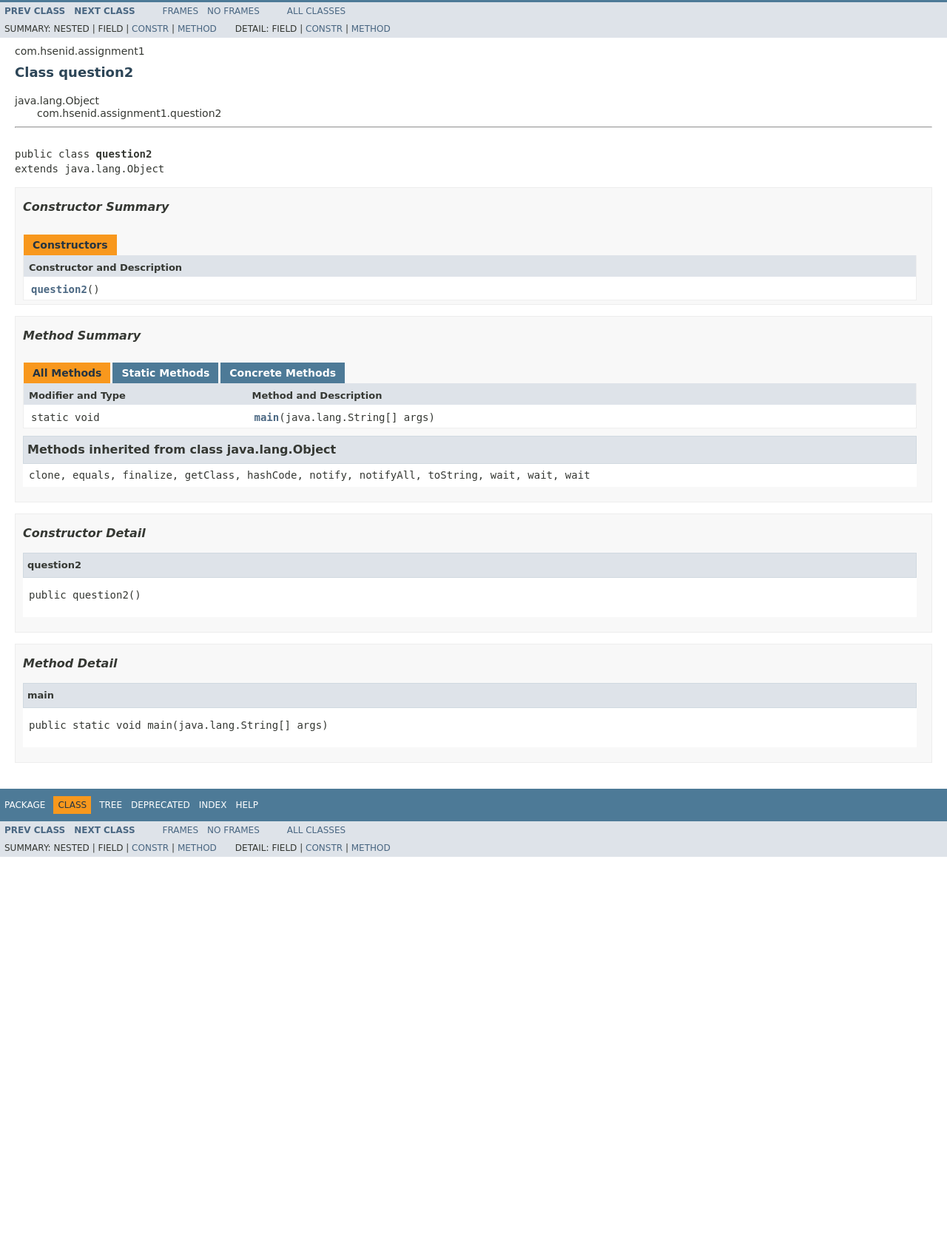
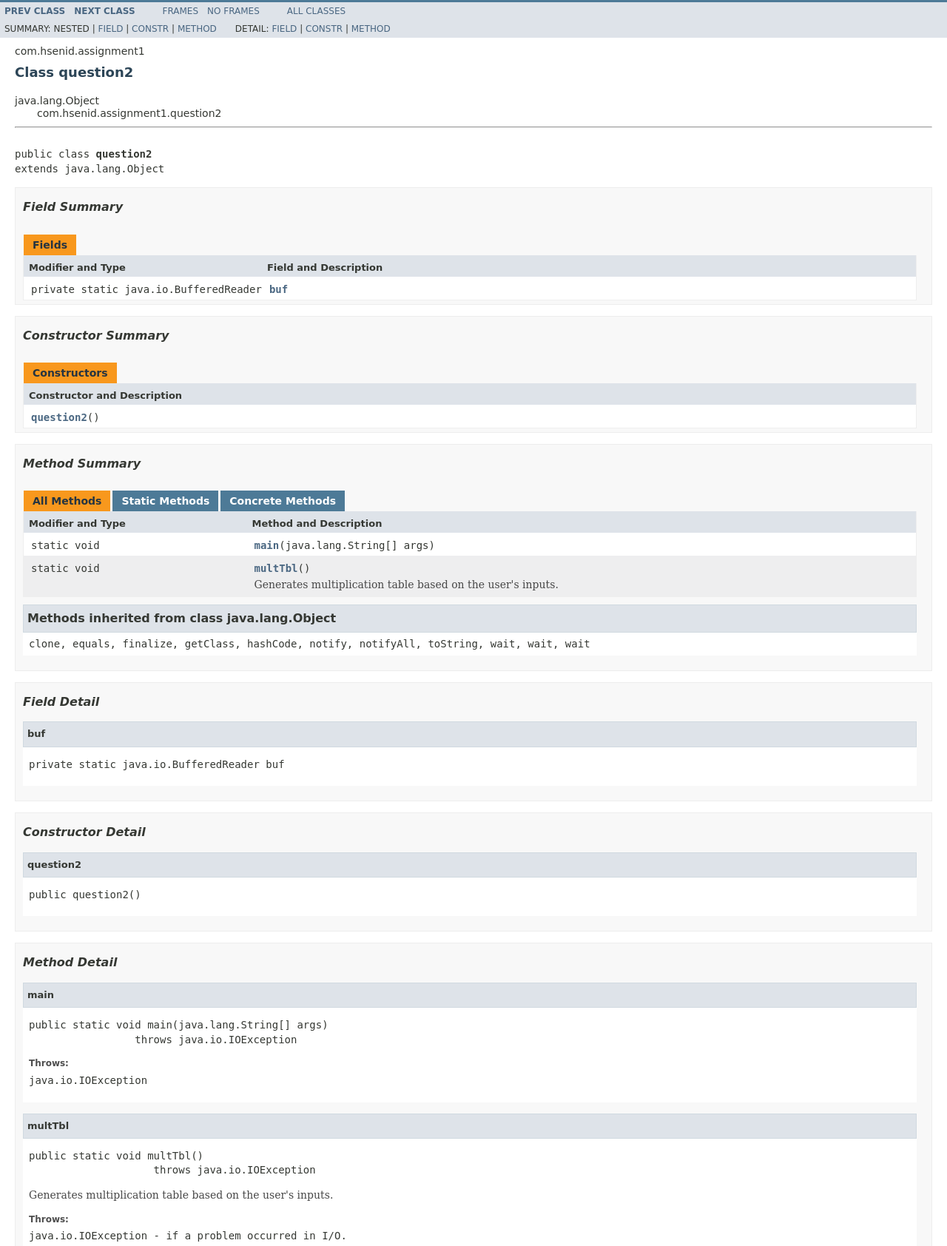
Before and after one commit to 0004072/assignment1, a plain HTML site: page docs/com/hsenid/assignment1/question2.html in a window 1280 px wide. Shown: the part 41-1725 px from the top of the page at 74% size. Before the commit the page ends 1199 px from the top, so only its background shows below. Drawn offline with Linux system fonts and the light colour scheme; a web font is replaced by a local one.

Commit message:
Documentation is updated!

```diff
--- a/docs/com/hsenid/assignment1/question2.html
+++ b/docs/com/hsenid/assignment1/question2.html
@@ -2,7 +2,7 @@
 <!-- NewPage -->
 <html lang="en">
 <head>
-<!-- Generated by javadoc (1.8.0_101) on Fri Sep 30 10:36:23 IST 2016 -->
+<!-- Generated by javadoc (1.8.0_101) on Fri Sep 30 13:09:39 IST 2016 -->
 <title>question2</title>
 <meta name="date" content="2016-09-30">
 <link rel="stylesheet" type="text/css" href="../../../stylesheet.css" title="Style">
@@ -18,7 +18,7 @@
     catch(err) {
     }
 //-->
-var methods = {"i0":9};
+var methods = {"i0":9,"i1":9};
 var tabs = {65535:["t0","All Methods"],1:["t1","Static Methods"],8:["t4","Concrete Methods"]};
 var altColor = "altColor";
 var rowColor = "rowColor";
@@ -73,13 +73,13 @@ var activeTableTab = "activeTableTab";
 <ul class="subNavList">
 <li>Summary:&nbsp;</li>
 <li>Nested&nbsp;|&nbsp;</li>
-<li>Field&nbsp;|&nbsp;</li>
+<li><a href="#field.summary">Field</a>&nbsp;|&nbsp;</li>
 <li><a href="#constructor.summary">Constr</a>&nbsp;|&nbsp;</li>
 <li><a href="#method.summary">Method</a></li>
 </ul>
 <ul class="subNavList">
 <li>Detail:&nbsp;</li>
-<li>Field&nbsp;|&nbsp;</li>
+<li><a href="#field.detail">Field</a>&nbsp;|&nbsp;</li>
 <li><a href="#constructor.detail">Constr</a>&nbsp;|&nbsp;</li>
 <li><a href="#method.detail">Method</a></li>
 </ul>
@@ -115,6 +115,25 @@ extends java.lang.Object</pre>
 <div class="summary">
 <ul class="blockList">
 <li class="blockList">
+<!-- =========== FIELD SUMMARY =========== -->
+<ul class="blockList">
+<li class="blockList"><a name="field.summary">
+<!--   -->
+</a>
+<h3>Field Summary</h3>
+<table class="memberSummary" border="0" cellpadding="3" cellspacing="0" summary="Field Summary table, listing fields, and an explanation">
+<caption><span>Fields</span><span class="tabEnd">&nbsp;</span></caption>
+<tr>
+<th class="colFirst" scope="col">Modifier and Type</th>
+<th class="colLast" scope="col">Field and Description</th>
+</tr>
+<tr class="altColor">
+<td class="colFirst"><code>private static java.io.BufferedReader</code></td>
+<td class="colLast"><code><span class="memberNameLink"><a href="../../../com/hsenid/assignment1/question2.html#buf">buf</a></span></code>&nbsp;</td>
+</tr>
+</table>
+</li>
+</ul>
 <!-- ======== CONSTRUCTOR SUMMARY ======== -->
 <ul class="blockList">
 <li class="blockList"><a name="constructor.summary">
@@ -148,6 +167,12 @@ extends java.lang.Object</pre>
 <td class="colFirst"><code>static void</code></td>
 <td class="colLast"><code><span class="memberNameLink"><a href="../../../com/hsenid/assignment1/question2.html#main-java.lang.String:A-">main</a></span>(java.lang.String[]&nbsp;args)</code>&nbsp;</td>
 </tr>
+<tr id="i1" class="rowColor">
+<td class="colFirst"><code>static void</code></td>
+<td class="colLast"><code><span class="memberNameLink"><a href="../../../com/hsenid/assignment1/question2.html#multTbl--">multTbl</a></span>()</code>
+<div class="block">Generates multiplication table based on the user's inputs.</div>
+</td>
+</tr>
 </table>
 <ul class="blockList">
 <li class="blockList"><a name="methods.inherited.from.class.java.lang.Object">
@@ -164,6 +189,23 @@ extends java.lang.Object</pre>
 <div class="details">
 <ul class="blockList">
 <li class="blockList">
+<!-- ============ FIELD DETAIL =========== -->
+<ul class="blockList">
+<li class="blockList"><a name="field.detail">
+<!--   -->
+</a>
+<h3>Field Detail</h3>
+<a name="buf">
+<!--   -->
+</a>
+<ul class="blockListLast">
+<li class="blockList">
+<h4>buf</h4>
+<pre>private static&nbsp;java.io.BufferedReader buf</pre>
+</li>
+</ul>
+</li>
+</ul>
 <!-- ========= CONSTRUCTOR DETAIL ======== -->
 <ul class="blockList">
 <li class="blockList"><a name="constructor.detail">
@@ -190,10 +232,30 @@ extends java.lang.Object</pre>
 <a name="main-java.lang.String:A-">
 <!--   -->
 </a>
+<ul class="blockList">
+<li class="blockList">
+<h4>main</h4>
+<pre>public static&nbsp;void&nbsp;main(java.lang.String[]&nbsp;args)
+                 throws java.io.IOException</pre>
+<dl>
+<dt><span class="throwsLabel">Throws:</span></dt>
+<dd><code>java.io.IOException</code></dd>
+</dl>
+</li>
+</ul>
+<a name="multTbl--">
+<!--   -->
+</a>
 <ul class="blockListLast">
 <li class="blockList">
-<h4>main</h4>
-<pre>public static&nbsp;void&nbsp;main(java.lang.String[]&nbsp;args)</pre>
+<h4>multTbl</h4>
+<pre>public static&nbsp;void&nbsp;multTbl()
+                    throws java.io.IOException</pre>
+<div class="block">Generates multiplication table based on the user's inputs.</div>
+<dl>
+<dt><span class="throwsLabel">Throws:</span></dt>
+<dd><code>java.io.IOException</code> - if a problem occurred in I/O.</dd>
+</dl>
 </li>
 </ul>
 </li>
@@ -248,13 +310,13 @@ extends java.lang.Object</pre>
 <ul class="subNavList">
 <li>Summary:&nbsp;</li>
 <li>Nested&nbsp;|&nbsp;</li>
-<li>Field&nbsp;|&nbsp;</li>
+<li><a href="#field.summary">Field</a>&nbsp;|&nbsp;</li>
 <li><a href="#constructor.summary">Constr</a>&nbsp;|&nbsp;</li>
 <li><a href="#method.summary">Method</a></li>
 </ul>
 <ul class="subNavList">
 <li>Detail:&nbsp;</li>
-<li>Field&nbsp;|&nbsp;</li>
+<li><a href="#field.detail">Field</a>&nbsp;|&nbsp;</li>
 <li><a href="#constructor.detail">Constr</a>&nbsp;|&nbsp;</li>
 <li><a href="#method.detail">Method</a></li>
 </ul>
```
Also changed, not shown: docs/allclasses-frame.html (+1 -1 lines), docs/allclasses-noframe.html (+1 -1 lines), docs/com/hsenid/assignment1/package-frame.html (+1 -1 lines), docs/com/hsenid/assignment1/package-summary.html (+1 -1 lines), docs/com/hsenid/assignment1/package-tree.html (+1 -1 lines), docs/com/hsenid/assignment1/question1.html (+9 -9 lines), docs/com/hsenid/assignment1/question3.html (+1 -1 lines), docs/constant-values.html (+1 -1 lines), docs/deprecated-list.html (+1 -1 lines), docs/help-doc.html (+1 -1 lines), docs/index-files/index-1.html (+4 -2 lines), docs/index-files/index-2.html (+1 -1 lines), docs/index-files/index-3.html (+5 -1 lines), docs/index-files/index-4.html (+1 -1 lines), 2 more files, 1 other file.
